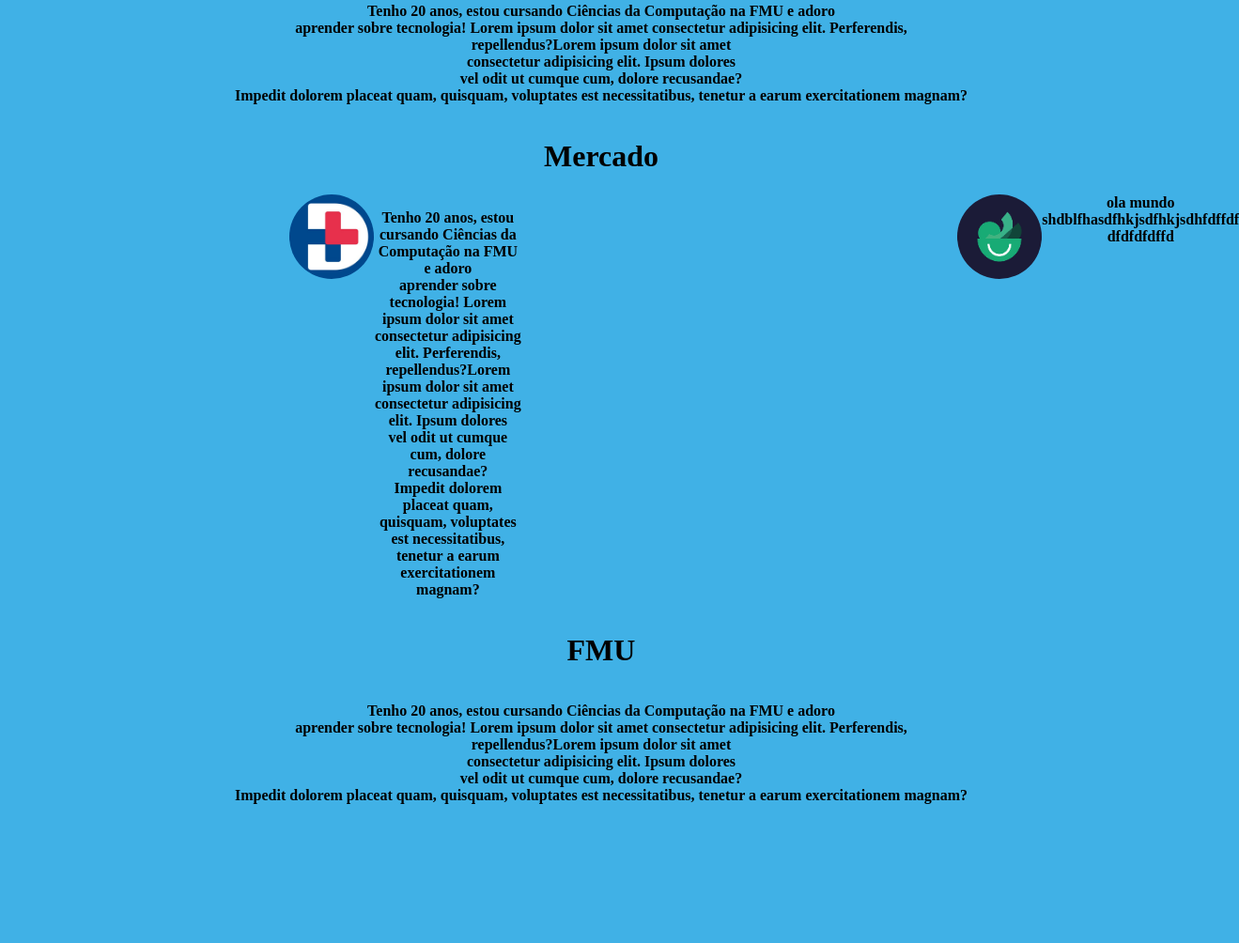
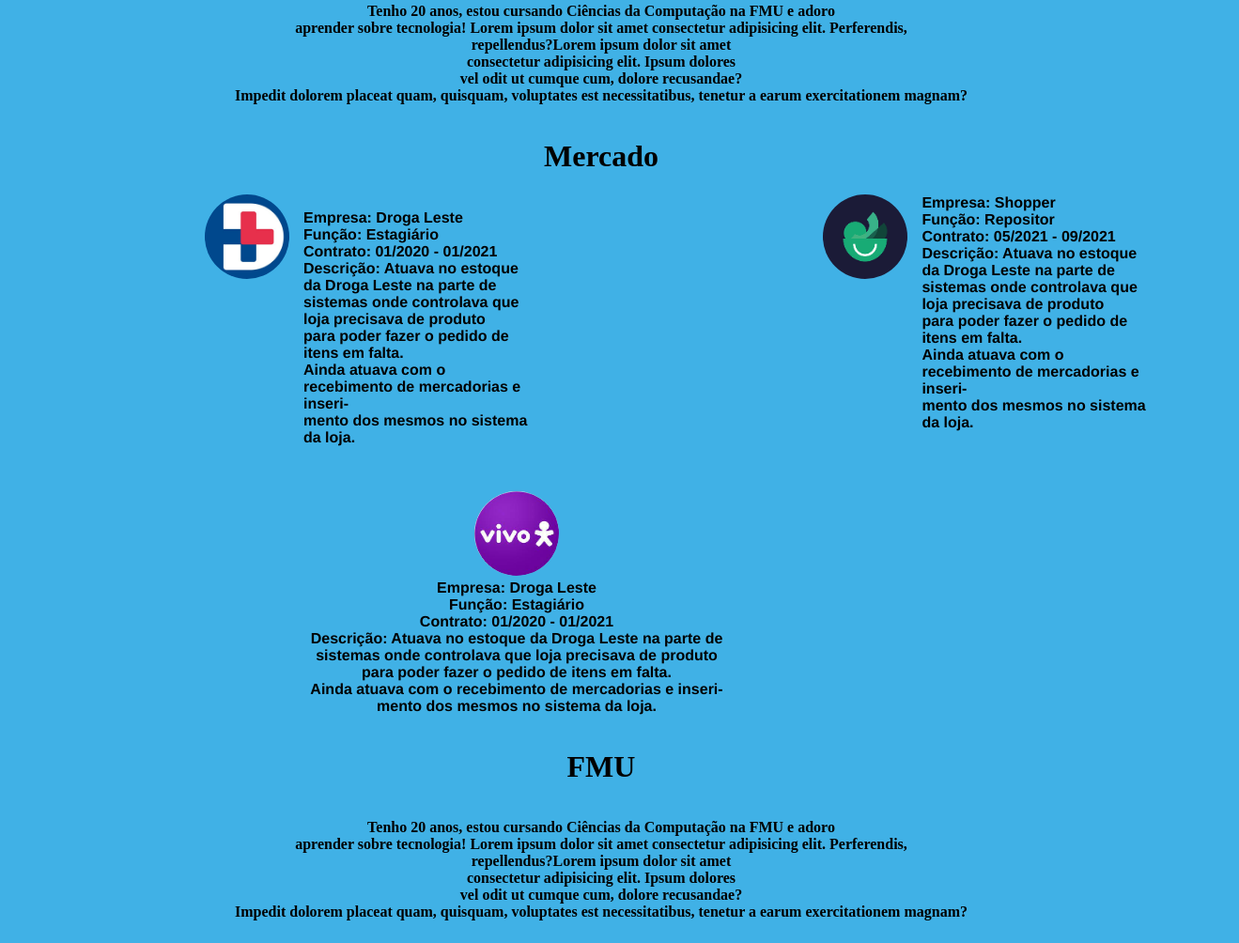
Before and after one commit to Nnunes55/Meu-Curriculo, a plain HTML site: page index.html in a window 1280 px wide. Shown: the part 1269-2273 px from the top of the page at 94% size, 1319 px wide, since content can reach past the window. Before the commit the page ends 2149 px from the top, so only its background shows below. Drawn offline with Linux system fonts and the light colour scheme.

Commit message:
incrementado novas fotos e a descrição das empresas

```diff
--- a/index.html
+++ b/index.html
@@ -100,27 +100,47 @@
           <div>
             <img class="picture3" src="images/logo droga leste.png" alt="" />
           </div>
-          <p>
+          <p class="para1">
             <b
-              >Tenho 20 anos, estou cursando Ciências da Computação na FMU e
-              adoro
-              <br />
-              aprender sobre tecnologia! Lorem ipsum dolor sit amet consectetur
-              adipisicing elit. Perferendis, <br />
-              repellendus?Lorem ipsum dolor sit amet <br />
-              consectetur adipisicing elit. Ipsum dolores <br />
-              vel odit ut cumque cum, dolore recusandae? <br />
-              Impedit dolorem placeat quam, quisquam, voluptates est
-              necessitatibus, tenetur a earum exercitationem magnam?
+              >Empresa: Droga Leste<br>
+              Função: Estagiário<br>
+              Contrato: 01/2020 - 01/2021 <br>
+              Descrição: Atuava no estoque da Droga Leste na parte de <br>
+              sistemas onde controlava que loja precisava de produto <br>
+              para poder fazer o pedido de itens em falta. <br>
+              Ainda atuava com o recebimento de mercadorias e inseri- <br>
+              mento dos mesmos no sistema da loja.
             </b>
           </p>
           <p class="subDiv-2">
             <div >
               <img class="picture4" src="images/shopper_logo.png" alt="">
             </div>
-            <b> ola mundo shdblfhasdfhkjsdfhkjsdhfdffdf dfdfdfdffd </b>
+            <b class="para2"> Empresa: Shopper<br>
+              Função: Repositor<br>
+              Contrato: 05/2021 - 09/2021 <br>
+              Descrição: Atuava no estoque da Droga Leste na parte de <br>
+              sistemas onde controlava que loja precisava de produto <br>
+              para poder fazer o pedido de itens em falta. <br>
+              Ainda atuava com o recebimento de mercadorias e inseri- <br>
+              mento dos mesmos no sistema da loja. </b>
           </p>
         </div>
+
+        <p class="subDiv-3">
+          <div >
+            <img class="picture5" src="images/vivo_logo.png" alt="">
+          </div>
+
+          <b> Empresa: Droga Leste<br>
+              Função: Estagiário<br>
+              Contrato: 01/2020 - 01/2021 <br>
+              Descrição: Atuava no estoque da Droga Leste na parte de <br>
+              sistemas onde controlava que loja precisava de produto <br>
+              para poder fazer o pedido de itens em falta. <br>
+              Ainda atuava com o recebimento de mercadorias e inseri- <br>
+              mento dos mesmos no sistema da loja. </b>
+        </p>
       </div>
       <div class="div-9">
         <h1>FMU</h1>
@@ -147,7 +167,7 @@
     <aside class="barraLateral">
       <nav>
         <li>
-          <a href="">Sobre mim</a>
+          <a href="#Sobre">Sobre mim</a>
         </li>
         <li>
           <a href="">Habilidades</a>
--- a/pages/style.css
+++ b/pages/style.css
@@ -33,7 +33,12 @@ body {
   border-radius: 50px;
 }
 
-.picture4{
+.picture4 {
+  height: 90px;
+  border-radius: 50px;
+}
+
+.picture5 {
   height: 90px;
   border-radius: 50px;
 }
@@ -68,11 +73,32 @@ body {
   flex-direction: column;
 }
 
+.div-8{
+  position: relative;
+  right: 90px;
+  font-family: 'Franklin Gothic Medium', 'Arial Narrow', Arial, sans-serif;
+}
+
 .subDiv-1,
-.subDiv-2 {
+.subDiv-2,
+.subDiv-3 {
   display: flex;
   width: 80%;
   justify-content: center;
   margin-left: 300px;
+}
 
+.subDiv-2 {
+  height: 10px;
+  width: 10px;
 }
+
+.para1 {
+  text-align: start;
+  margin-left: 15px;
+}
+
+.para2 {
+  text-align: start;
+  margin-left: 15px;
+}
```
Also changed, not shown: images/vivo_logo.png (added).
